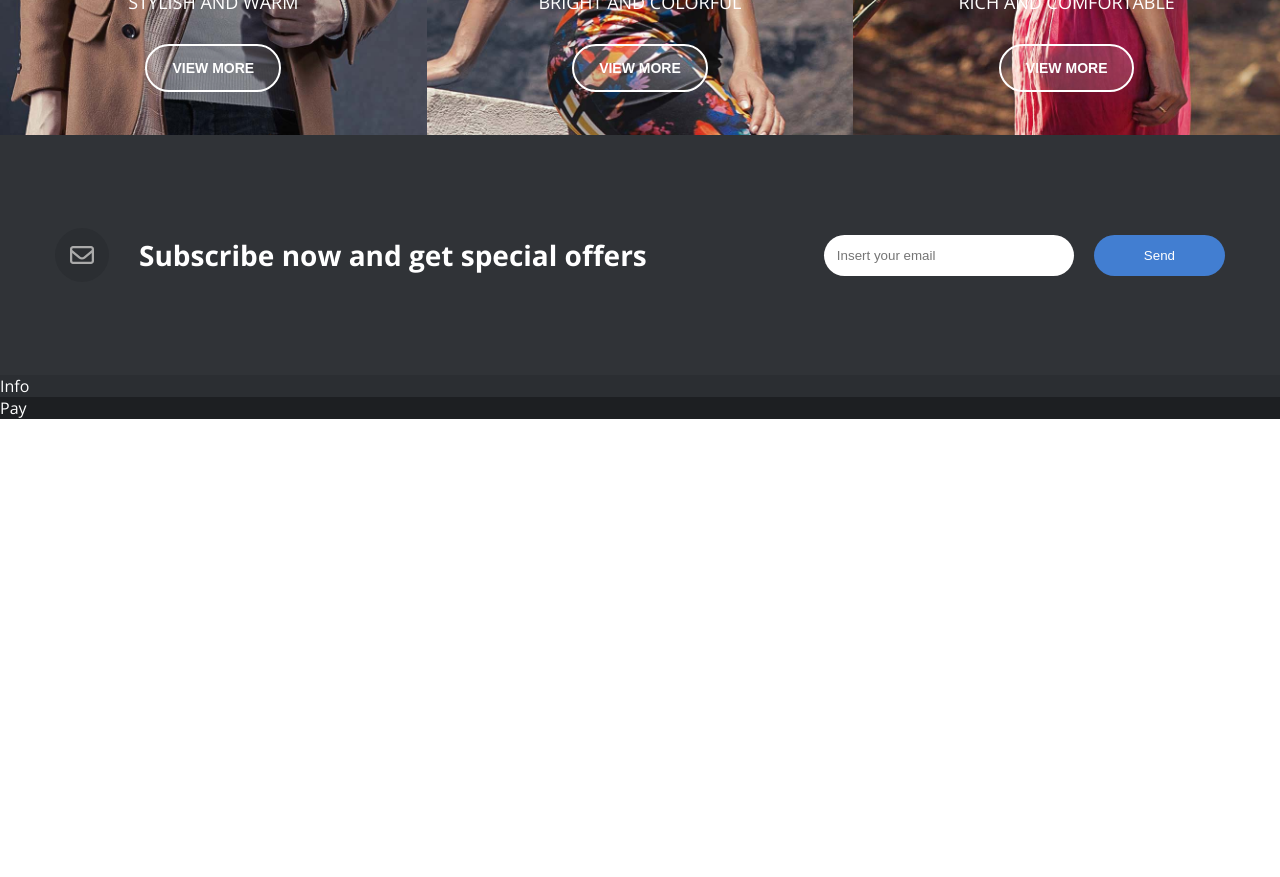
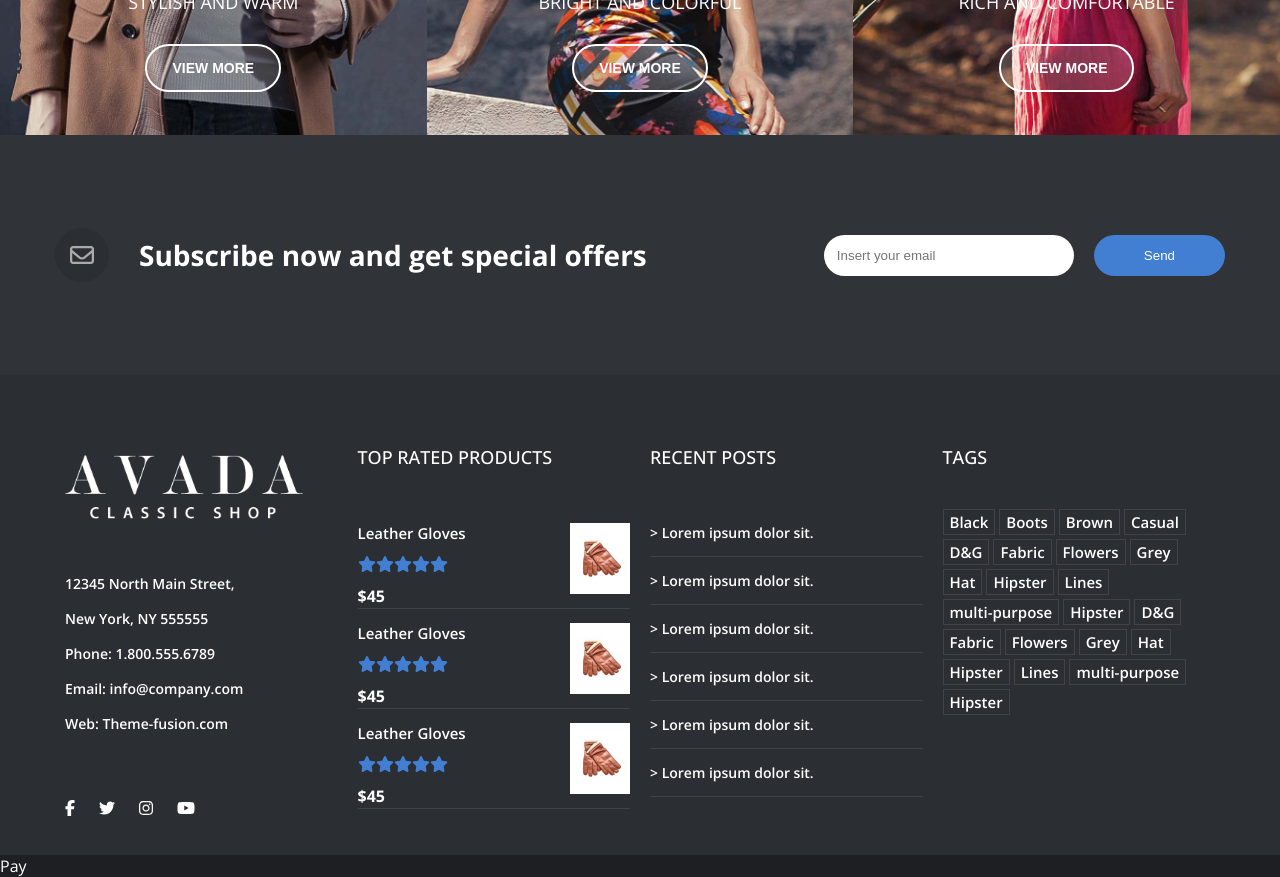
Before and after one commit to MattiaBologna/proj-html-vuejs, a Vue app: page / in a window 1280 px wide. Shown: the part 2200-3077 px from the top of the page. Before the commit the page ends 2619 px from the top, so only its background shows below. Built offline with nearby package versions, Linux system fonts and the light colour scheme.

Commit message:
Add: InfoSection

```diff
--- a/src/components/sections/InfoSection.vue
+++ b/src/components/sections/InfoSection.vue
@@ -7,14 +7,259 @@ export default {
 
 <template>
     <section class="info__section">
-        Info
+        <div class="container">
+            <div class="row">
+
+                <!-- BRAND INFO -->
+
+                <div class="col-3">
+                    <img class="foot__logo" src="/Logos/classic_shop_logo_footer.png" alt="">
+                    <div class="brand__info">
+                        <p>12345 North Main Street,</p>
+                        <p>New York, NY 555555</p>
+                        <p>Phone: 1.800.555.6789</p>
+                        <p>Email: info@company.com</p>
+                        <p>Web: Theme-fusion.com</p>
+                    </div>
+                    <ul class="foot__socials">
+                        <li><font-awesome-icon :icon="['fab', 'facebook-f']" /></li>
+                        <li><font-awesome-icon :icon="['fab', 'twitter']" /></li>
+                        <li><font-awesome-icon :icon="['fab', 'instagram']" /></li>
+                        <li><font-awesome-icon :icon="['fab', 'youtube']" /></li>
+                    </ul>
+                </div>
+
+                <!-- TOP RATED PRODUCTS  -->
+
+                <div class="col-3">
+                    <h4 class="top__title">TOP RATED PRODUCTS</h4>
+                    <ul class="top__products">
+
+                        <!-- LEATHER GLOVES -->
+
+                        <li class="card">
+                            <div class="card__info">
+                                <h5 class="card__name">Leather Gloves</h5>
+                                <div class="card__vote">
+                                    <font-awesome-icon :icon="['fas', 'star']" />
+                                    <font-awesome-icon :icon="['fas', 'star']" />
+                                    <font-awesome-icon :icon="['fas', 'star']" />
+                                    <font-awesome-icon :icon="['fas', 'star']" />
+                                    <font-awesome-icon :icon="['fas', 'star']" />
+                                </div>
+                                <div class="card__price">$45</div>
+                            </div>
+                            <img class="card__image" src="/products/leather_gloves-120x156.jpg" alt="">
+                        </li>
+
+                        <!-- BLACK LEATHER JACKET -->
+
+                        <li class="card">
+                            <div class="card__info">
+                                <h5 class="card__name">Leather Gloves</h5>
+                                <div class="card__vote">
+                                    <font-awesome-icon :icon="['fas', 'star']" />
+                                    <font-awesome-icon :icon="['fas', 'star']" />
+                                    <font-awesome-icon :icon="['fas', 'star']" />
+                                    <font-awesome-icon :icon="['fas', 'star']" />
+                                    <font-awesome-icon :icon="['fas', 'star']" />
+                                </div>
+                                <div class="card__price">$45</div>
+                            </div>
+                            <img class="card__image" src="/products/leather_gloves-120x156.jpg" alt="">
+                        </li>
+
+
+                        <!-- SPRING PRINTED DRESS -->
+
+                        <li class="card">
+                            <div class="card__info">
+                                <h5 class="card__name">Leather Gloves</h5>
+                                <div class="card__vote">
+                                    <font-awesome-icon :icon="['fas', 'star']" />
+                                    <font-awesome-icon :icon="['fas', 'star']" />
+                                    <font-awesome-icon :icon="['fas', 'star']" />
+                                    <font-awesome-icon :icon="['fas', 'star']" />
+                                    <font-awesome-icon :icon="['fas', 'star']" />
+                                </div>
+                                <div class="card__price">$45</div>
+                            </div>
+                            <img class="card__image" src="/products/leather_gloves-120x156.jpg" alt="">
+                        </li>
+
+                    </ul>
+                </div>
+
+                <!-- RECENT POSTS -->
+
+                <div class="col-3">
+                    <h4 class="top__title">RECENT POSTS</h4>
+                    <ul class="posts">
+                        <li class="card">
+                            <p class="post"> > Lorem ipsum dolor sit.</p>
+                        </li>
+                        <li class="card">
+                            <p class="post"> > Lorem ipsum dolor sit.</p>
+                        </li>
+                        <li class="card">
+                            <p class="post"> > Lorem ipsum dolor sit.</p>
+                        </li>
+                        <li class="card">
+                            <p class="post"> > Lorem ipsum dolor sit.</p>
+                        </li>
+                        <li class="card">
+                            <p class="post"> > Lorem ipsum dolor sit.</p>
+                        </li>
+                        <li class="card">
+                            <p class="post"> > Lorem ipsum dolor sit.</p>
+                        </li>
+                    </ul>
+
+                </div>
+
+                <!-- TAGS -->
+
+                <div class="col-3">
+                    <h4 class="top__title">TAGS</h4>
+                    <ul class="tags__list">
+                        <li class="tag">Black</li>
+                        <li class="tag">Boots</li>
+                        <li class="tag">Brown</li>
+                        <li class="tag">Casual</li>
+                        <li class="tag">D&G</li>
+                        <li class="tag">Fabric</li>
+                        <li class="tag">Flowers</li>
+                        <li class="tag">Grey</li>
+                        <li class="tag">Hat</li>
+                        <li class="tag">Hipster</li>
+                        <li class="tag">Lines</li>
+                        <li class="tag">multi-purpose</li>
+                        <li class="tag">Hipster</li>
+                        <li class="tag">D&G</li>
+                        <li class="tag">Fabric</li>
+                        <li class="tag">Flowers</li>
+                        <li class="tag">Grey</li>
+                        <li class="tag">Hat</li>
+                        <li class="tag">Hipster</li>
+                        <li class="tag">Lines</li>
+                        <li class="tag">multi-purpose</li>
+                        <li class="tag">Hipster</li>
+                    </ul>
+                </div>
+            </div>
+        </div>
     </section>
 </template>
 
 
 
 <style lang="scss" scoped>
+@import '.././style/partials/variables.scss';
+
+
+.container {
+    max-width: 1170px;
+    margin: 0 auto;
+}
+
+.row {
+    display: flex;
+}
+
+.col-3 {
+    width: calc((100% / 12) * 3);
+    padding: 0px 10px;
+}
+
+// INFO SECTION
+
 .info__section {
     background-color: #2B2E32;
+    height: 480px;
+}
+
+.foot__logo {
+    height: 64px;
+    margin-top: 80px;
+    margin-bottom: 50px;
+}
+
+.brand__info {
+    display: flex;
+    flex-direction: column;
+    gap: 16px;
+    font-weight: 600;
+    font-size: 14px;
+}
+
+.foot__socials {
+    margin-top: 64px;
+    display: flex;
+    gap: 24px;
+}
+
+
+// TOP RATED PRODUCTS
+
+.top__title {
+    margin-top: 70px;
+    margin-bottom: 40px;
+    font-weight: 500;
+    font-size: 18px;
+}
+
+.card {
+    max-height: 100px;
+    display: flex;
+    justify-content: space-between;
+    padding: 14px 0px;
+    border-bottom: 1px solid rgba($color: white, $alpha: 0.1);
+
+    .card__info {
+        display: flex;
+        flex-direction: column;
+        gap: 10px;
+    }
+
+    .card__name {
+        font-weight: 600;
+        font-size: 15px;
+    }
+
+    .card__vote {
+        color: $blue;
+    }
+
+    .card__image {
+        object-fit: cover;
+        width: 60px;
+    }
+
+    .card__price {
+        font-weight: 700;
+    }
+
+}
+
+// RECENT POSTS
+
+.post {
+    font-size: 14px;
+    font-weight: 600;
+}
+
+// TAGS
+
+.tags__list {
+    display: flex;
+    flex-wrap: wrap;
+    gap: 4px;
+}
+
+.tag {
+    border: 1px solid rgba($color: white, $alpha: 0.1);
+    padding: 2px 6px;
+    font-weight: 600;
+    font-size: 15px;
 }
 </style>
--- a/src/components/sections/SubscriptionSection.vue
+++ b/src/components/sections/SubscriptionSection.vue
@@ -6,7 +6,8 @@ export default {
 
 
 <template>
-    <section class="subscription__section container">
+    <section class="subscription__section">
+        <div class="container">
             <div class="sub__writings">
                 <font-awesome-icon class="letter__icon" :icon="['far', 'envelope']" />
                 <p class="sub__text">Subscribe now and get special offers</p>
@@ -14,6 +15,7 @@ export default {
             <div class="sub__input">
                 <input class="mail__input" type="mail" placeholder="Insert your email">
                 <button class="sub__button">Send</button>
+            </div>
         </div>
     </section>
 </template>
@@ -24,12 +26,9 @@ export default {
 @import '.././style/partials/variables.scss';
 
 .container {
+    height: 240px;
     max-width: 1170px;
     margin: 0 auto;
-}
-
-.subscription__section {
-    height: 240px;
     display: flex;
     align-items: center;
     justify-content: space-between;
--- a/src/main.js
+++ b/src/main.js
@@ -17,8 +17,9 @@ import { faMagnifyingGlass } from '@fortawesome/free-solid-svg-icons'
 import { faAtlassian } from '@fortawesome/free-brands-svg-icons'
 import { faChevronDown } from '@fortawesome/free-solid-svg-icons'
 import { faEnvelope } from '@fortawesome/free-regular-svg-icons'
+import { faStar } from '@fortawesome/free-solid-svg-icons'
 
-library.add(faFacebookF, faInstagram, faTwitter, faYoutube, faCartShopping, faMagnifyingGlass, faAtlassian, faChevronDown, faEnvelope)
+library.add(faFacebookF, faInstagram, faTwitter, faYoutube, faCartShopping, faMagnifyingGlass, faAtlassian, faChevronDown, faEnvelope, faStar)
 
 const app = createApp(App)
 app.component('font-awesome-icon', FontAwesomeIcon)
```
Lines whose indentation alone changed are shown as unchanged.
